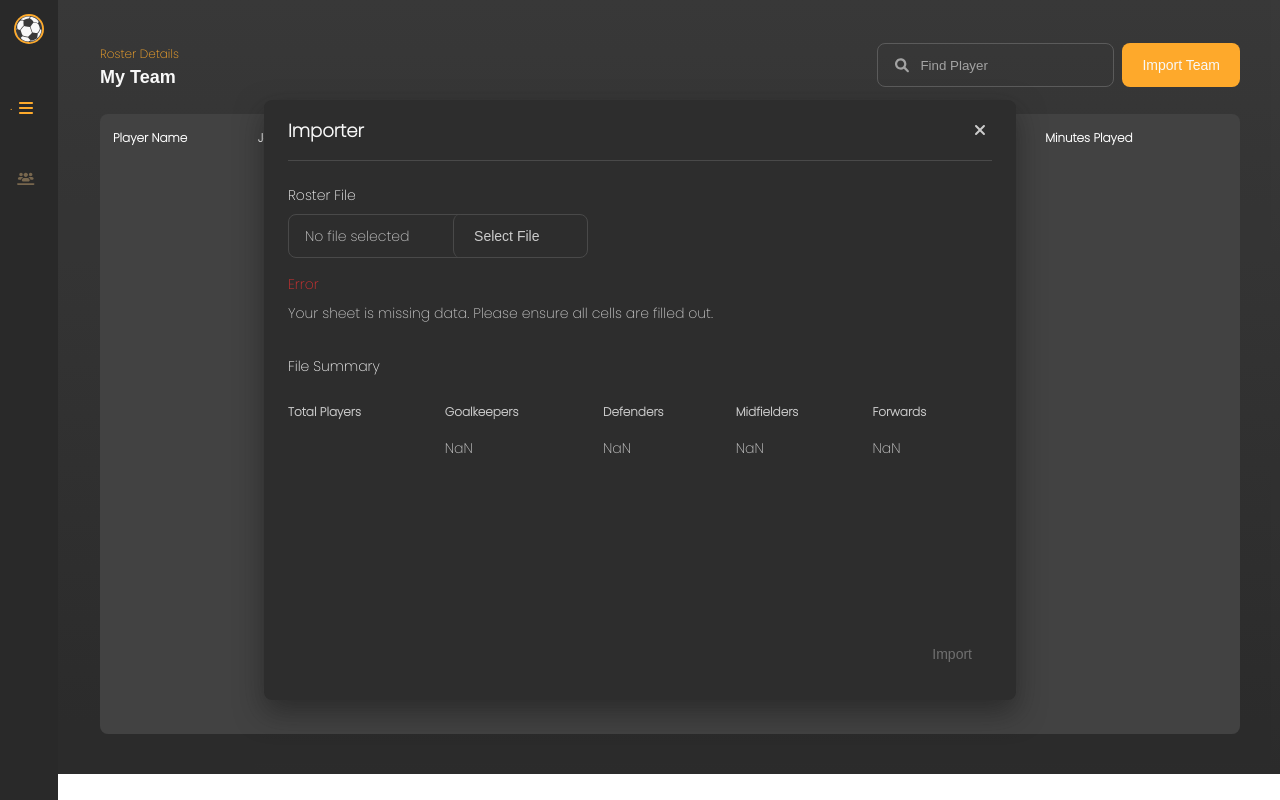
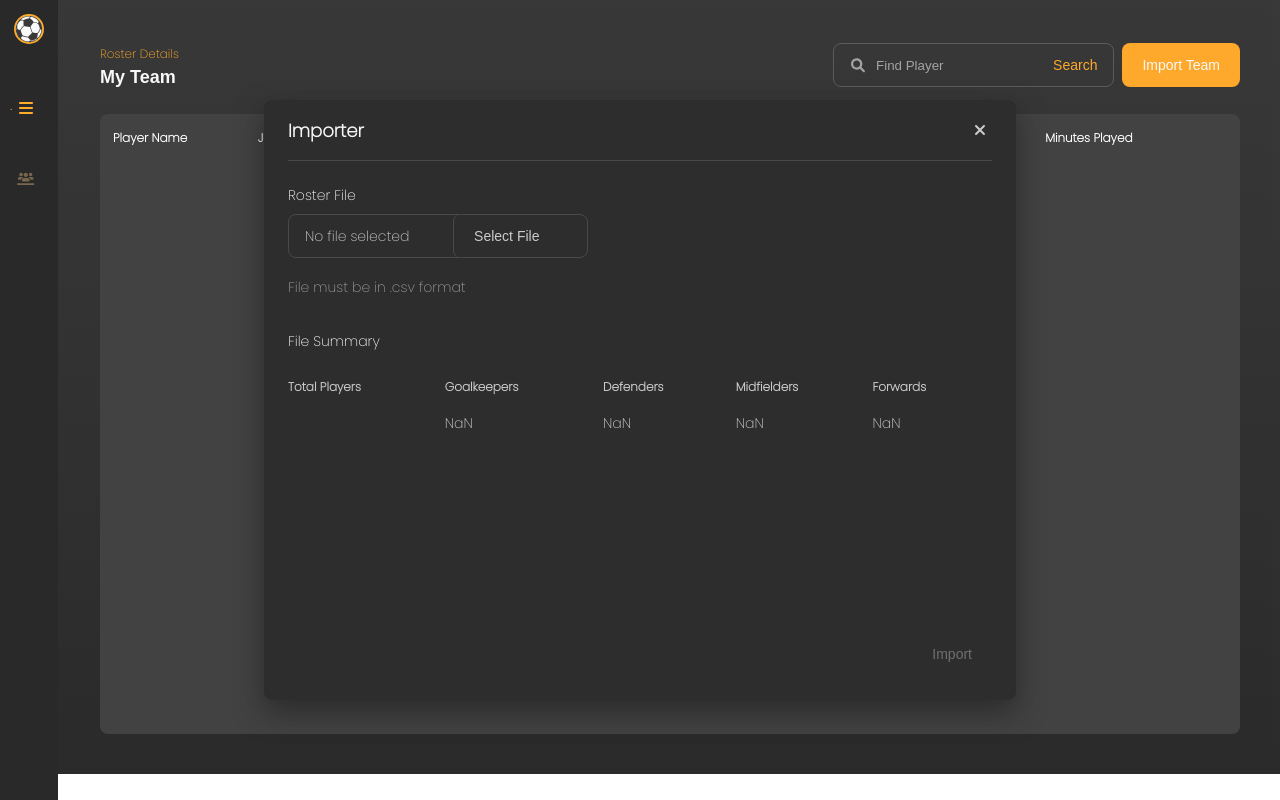
Before and after one commit to Fatimah019/Football-Roster, a React (Create React App) app: page /dashboard in a window 1280 px wide. Both pictures are taken after a click on the button "Import Team". Built offline with nearby package versions, Linux system fonts and the light colour scheme.

Commit message:
implement file validity checks

```diff
--- a/src/components/AppSearch/index.jsx
+++ b/src/components/AppSearch/index.jsx
@@ -1,28 +1,54 @@
-import React, { useContext } from "react";
+import React, { useContext, useState } from "react";
 import { SearchContext } from "../../context/search";
+import AppButton from "../Button";
 import AppInput from "../Input";
+import { ReactComponent as CloseSearchIcon } from "../../assets/icons/close.svg";
 
 const PlayerSearch = ({ data }) => {
     const searchData = useContext(SearchContext)
+    const [showCancelSearchBtn, setShowCancelSearchBtn] = useState(false)
 
-    const onSearchChange = () => {
+    const onSearchTeam = (e) => {
+        e.preventDefault()
         searchData?.setSearchedData(data?.filter((d) => {
-            return d["Player Name"] === searchData?.searchValue || d?.Position === searchData?.searchValue
+            return d["Player Name"]?.includes(searchData?.searchValue)
+                || d?.Position?.includes(searchData?.searchValue)
         }))
+
+        setShowCancelSearchBtn(true)
     };
 
     const handleSearchChange = (e) => {
+        e.preventDefault();
         searchData?.setSearchValue(e.target.value);
+
+        // if (!searchData?.searchValue?.length) {
+        //     setShowCancelSearchBtn(false)
+        // }
+
+        // else {
+        //     setShowCancelSearchBtn(true)
+        // }
     };
-    return <AppInput
+    return <form onSubmit={onSearchTeam
+    }>
+        <AppInput
             type="text"
             placeholder="Find Player"
             onChange={handleSearchChange}
             value={searchData?.searchValue}
             input_icon
-        search_end_text
-        handleSearch={onSearchChange}
+            search_end_text={<AppButton
+                button_type="submit"
+                button_text={showCancelSearchBtn ? <CloseSearchIcon /> : "Search"}
+                padding="0"
+                button_background="transparent"
+                button_textcolor="var(--primary-orange)"
+                disabled={!searchData?.searchValue?.length}
+            />}
+            handleSearch={onSearchTeam}
         />
+    </form>
 }
 
 export default PlayerSearch
--- a/src/components/AppShell/appshell.module.css
+++ b/src/components/AppShell/appshell.module.css
@@ -24,8 +24,4 @@
   overflow: auto;
   display: flex;
   flex-direction: column;
-  /* max-height: 100%; */
-  /* width: 90vw; */
-  /* background-color: blue; */
-  /* position: relative; */
 }
--- a/src/components/AppShell/index.jsx
+++ b/src/components/AppShell/index.jsx
@@ -4,15 +4,11 @@ import Header from "../Header"
 import styles from "./appshell.module.css"
 
 const AppShell = () => {
-
-    const handleFilter = (val) => {
-        console.log(val, "vvvvv")
-    }
     return (
         <div className={styles.app}>
             <SideBar />
             <main>
-                <Header handleFilter={handleFilter} />
+                <Header />
                 <div className={styles.content}>
                     <Outlet />
                 </div>
--- a/src/components/Button/index.jsx
+++ b/src/components/Button/index.jsx
@@ -1,9 +1,31 @@
 import React from "react";
 import styles from "./button.module.css";
 
-const AppButton = ({ button_text, onClick = () => { }, button_background, button_textcolor, disabled }) => {
+const AppButton = ({
+    button_text,
+    onClick = () => { },
+    button_background,
+    button_textcolor,
+    borderColor,
+    padding,
+    disabled,
+    button_type
+}) => {
     return (
-        <button onClick={onClick} className={styles.button} style={{ backgroundColor: button_background, color: button_textcolor }} disabled={disabled}>{button_text}</button>
+        <button
+            onClick={onClick}
+            className={styles.button}
+            style={{
+                backgroundColor: button_background,
+                color: button_textcolor,
+                border: borderColor,
+                padding: padding
+            }}
+            disabled={disabled}
+            type={button_type}
+        >
+            {button_text}
+        </button>
     );
 }
 
--- a/src/components/Header/header.module.css
+++ b/src/components/Header/header.module.css
@@ -3,9 +3,6 @@
   justify-content: space-between;
   align-items: center;
   align-self: stretch;
-}
-
-.left_app_header {
 }
 
 .left_app_header span {
--- a/src/components/Header/index.jsx
+++ b/src/components/Header/index.jsx
@@ -33,6 +33,7 @@ const Header = () => {
                                 button_text={`${dataLength ? "Re-Import Team" : "Import Team"}`}
                                 button_background={`${dataLength ? "transparent" : "var(--primary-orange)"}`}
                                 button_textcolor={`${dataLength ? "var(--text-normal)" : "var(--text-headings)"}`}
+                                borderColor={`${dataLength ? "1px solid var(--borders-default)" : "none"}`}
                                 onClick={openImporterModal} />
                         </div>
                 }
--- a/src/components/Input/index.jsx
+++ b/src/components/Input/index.jsx
@@ -1,6 +1,7 @@
 import React, { useState } from "react";
 import styles from "./input.module.css";
 import { ReactComponent as SearchIcon } from "../../assets/icons/search_icon.svg";
+import AppButton from "../Button";
 
 const AppInput = ({ input_type, name, placeholder, value, onChange, input_icon, search_end_text, input_label, handleSearch = () => { } }) => {
     const [showCancelSearchBtn, setShowCancelSearchBtn] = useState(false)
@@ -16,16 +17,16 @@ const AppInput = ({ input_type, name, placeholder, value, onChange, input_icon,
                     <input name={name} type={input_type} placeholder={placeholder} value={value} onChange={onChange} />
                 </div>
                 {
-                    search_end_text &&
-                    <span
-                        onClick={() => {
-                            handleSearch()
-                            setShowCancelSearchBtn(true)
-                        }}>
-                        {showCancelSearchBtn
-                            ? "x" :
-                            <span>{value?.length > 0 && "Search"} </span>}
-                    </span>
+                    search_end_text && search_end_text
+                    // <span
+                    //     onClick={() => {
+                    //         handleSearch()
+                    //         setShowCancelSearchBtn(true)
+                    //     }}>
+                    //     {showCancelSearchBtn
+                    //         ? "x" :
+                    //         <span>{value?.length > 0 && "Search"} </span>}
+                    // </span>
                 }
 
             </div>
--- a/src/components/Modals/ImporterDialog.jsx
+++ b/src/components/Modals/ImporterDialog.jsx
@@ -13,11 +13,10 @@ const ImporterDialog = ({ importerModalRef }) => {
     const fileReader = new FileReader();
     const [choosenFileName, setChosenFileName] = useState("No file selected")
     const [fileType, setFileType] = useState("")
-    const [isInValidImportData, setIsInValidImportData] = useState(true);
+    const [isMissingData, setIsMissingData] = useState(false);
     const tableContext = useContext(TeamDataContext)
     const [loadedData, setLoadedData] = useState(null)
     const dataInfo = useContext(TeamDataContext)
-
 
     const handleFileChange = (e) => {
         const [file] = e.target.files
@@ -34,8 +33,11 @@ const ImporterDialog = ({ importerModalRef }) => {
     }
 
     useEffect(() => {
-        setIsInValidImportData(checkForInvalidInput(tableContext?.teamData, ""))
-    }, [tableContext?.teamData])
+        setIsMissingData(checkForInvalidInput(tableContext?.loadedData, ""))
+        // console.log(fileType, "filetype")
+    }, [tableContext?.loadedData, fileType])
+
+    console.log(isMissingData, "missing")
 
     const handleFileImport = (e) => {
         e.preventDefault();
@@ -52,11 +54,16 @@ const ImporterDialog = ({ importerModalRef }) => {
                 </div>
                 <div className={styles.importer_modal_body_note}>
                     {
-                        isInValidImportData || fileType !== "csv" ? <div className={styles.importer_modal_body_error_block}>
-                            <span>Error</span>
-                            <span>Your sheet is missing data. Please ensure all cells are filled out.</span>
-                        </div>
-                            : <span className={styles.importer_modal_body_csv_note}>File must be in .csv format</span>
+                        isMissingData && choosenFileName !== "No file selected" ?
+                            <div className={styles.importer_modal_body_error_block}>
+                                <span>Error</span>
+                                <span>Your sheet is missing data. Please ensure all cells are filled out.</span>
+                            </div>
+                            :
+                            choosenFileName === "No file selected" && !tableContext?.loadedData?.length ?
+                                <span className={styles.importer_modal_body_csv_note}>File must be in .csv format</span>
+                                :
+                                <span className={styles.importer_modal_body_csv_note}>File must be in .csv format</span>
                     }
                 </div>
 
@@ -71,10 +78,10 @@ const ImporterDialog = ({ importerModalRef }) => {
             <div className={styles.importer_modal_body_bottom}>
                 <AppButton
                     onClick={(e) => handleFileImport(e)}
-                    button_textcolor={!isInValidImportData && loadedData ? "#fff" : "var(--text-disabled)"}
+                    button_textcolor={isMissingData || !tableContext?.loadedData?.length || choosenFileName === "No file selected" ? "var(--text-disabled)" : "#fff"}
                     button_text="Import"
-                    button_background={!isInValidImportData && loadedData ? "var(--primary-orange" : "transparent"}
-                    disabled={isInValidImportData || !loadedData}
+                    button_background={isMissingData || !tableContext?.loadedData?.length || choosenFileName === "No file selected" ? "transparent" : "var(--primary-orange"}
+                    disabled={isMissingData || !tableContext?.loadedData?.length || choosenFileName === "No file selected"}
                 />
             </div>
         </div>
--- a/src/functions/fileCheck.js
+++ b/src/functions/fileCheck.js
@@ -1,7 +1,3 @@
 export const checkForInvalidInput = (data, valueToCheck) => {
-  return (
-    data
-      // ?.slice(0, -1)
-      ?.some((file) => Object.values(file).includes(valueToCheck))
-  );
+  return data?.some((file) => Object.values(file).includes(valueToCheck));
 };
--- a/src/index.css
+++ b/src/index.css
@@ -22,7 +22,7 @@ body {
   margin: 0;
   padding: 0;
   font-family: "Poppins";
-  height: 100%;
+  max-height: 100%;
   width: 100%;
 }
 
```
Also changed, not shown: src/assets/icons/close.svg (added), 1 other file (tests, documents, lock files or other folders). Lines whose indentation alone changed are shown as unchanged.
